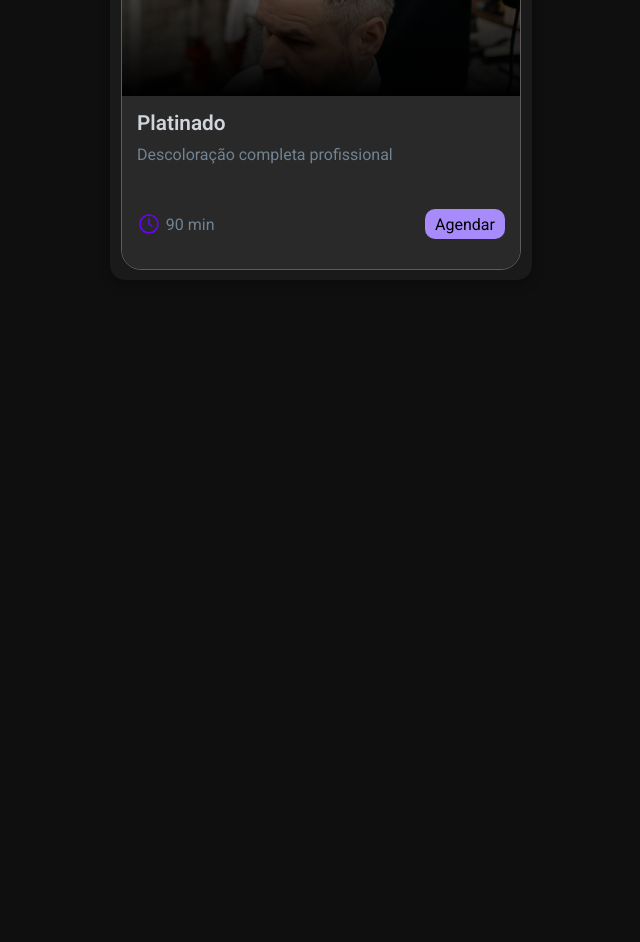
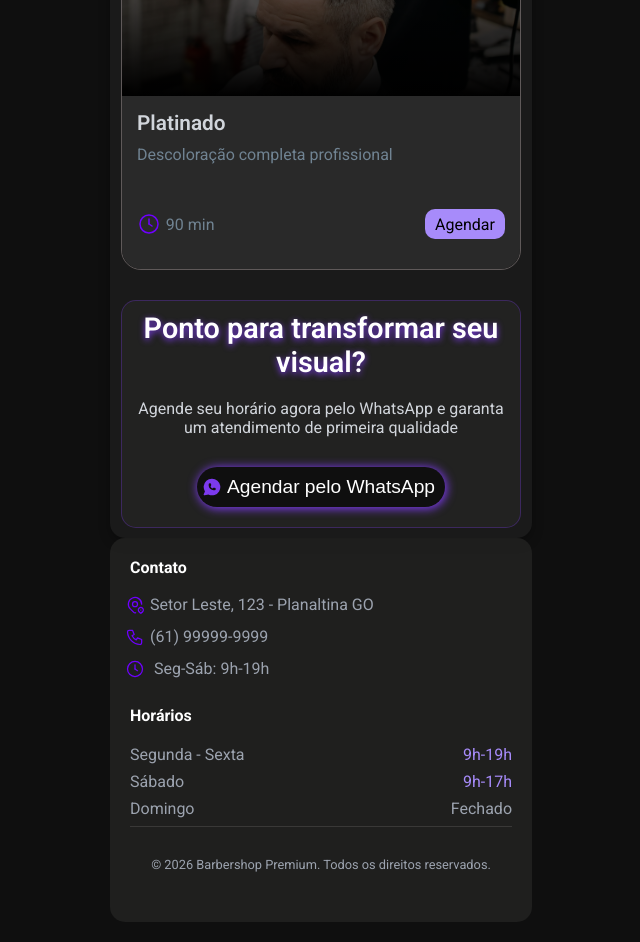
Before and after one commit to jailsonmorais-lang/agendamento-barbearia, a website: page index.html in a window 1280 px wide. Shown: the part 7737-8679 px from the top of the page, without its empty margins (319-959 px from the left). Before the commit the page ends 8037 px from the top, so only its background shows below. Drawn offline with Linux system fonts and the light colour scheme.

```diff
--- a/index.html
+++ b/index.html
@@ -208,10 +208,12 @@
                         <p>Tradição em cortes masculinos com a qualidade e sofisticação que você merece</p>
                         <div id="btns-navegacao">
                             <div id="btn-ver-servicos">
-                                <a href="#verServiços">Ver Serviços <img src="icones/tesoura.svg" alt="tesoura" loading="lazy"></a>
+                                <a href="#verServiços">Ver Serviços <img src="icones/tesoura.svg" alt="tesoura"
+                                        loading="lazy"></a>
                             </div>
                             <div id="btn-agendar-agora">
-                                <a href="#agendarAgora"><img src="icones/phone.svg" alt="telefone" loading="lazy"> Agendar Agora</a>
+                                <a href="#agendarAgora"><img src="icones/phone.svg" alt="telefone" loading="lazy">
+                                    Agendar Agora</a>
                             </div>
                         </div>
 
@@ -364,15 +366,57 @@
                                         </div>
                                     </div>
                                 </div>
+                                <article>
+
+                                    <div class="chamada-para-whatsapp">
+                                        <div class="heding-p-button-whatsapp">
+                                            <h3 class="titulo-secundario">Ponto para transformar seu visual?</h3>
+                                            <p>Agende seu horário agora pelo WhatsApp e garanta um atendimento de
+                                                primeira
+                                                qualidade</p>
+                                            <button class="btn-agendar-pelo-whatsApp"> <img src="icones/whatsapp.svg"
+                                                    alt="botao whatsapp" class="icone-btn-whatsapp" loading="lazy">
+                                                Agendar
+                                                pelo WhatsApp</button>
+                                        </div>
+                                    </div>
+                                </article>
                             </div>
                         </section>
                     </div>
                 </section>
             </div>
+
+            <footer class="dashboard">
+                <h4>Contato</h4>
+                <div class="endereco">
+                    <span> <img src="icones/mapa.svg" alt="ebdereço"  class="icones-footer-dashboard">Setor Leste, 123 - Planaltina GO</span>
+                    <span> <img src="icones/telefone.svg" alt="telefone para contato" class="icones-footer-dashboard">(61) 99999-9999</span>
+                    <span><img src="icones/clock-tempo.svg" alt="horarios" class="icones-footer-dashboard"> Seg-Sáb: 9h-19h</span>
+                </div>
+                <div class="horarios-funcionamento">
+                    <h4>Horários</h4>
+                    <div class="dias-horarios">
+                        <span class="dias">Segunda - Sexta</span>
+                        <span class="horarios">9h-19h</span>
+                    </div>
+                    <div class="dias-horarios">
+                        <span class="dias">Sábado</span>
+                        <span class="horarios">9h-17h</span>
+                    </div>
+                    <div class="dias-horarios">
+                        <span class="dias">Domingo</span>
+                        <span>Fechado</span>
+                    </div>
+                </div>
+                <div id="direitos-autorais">
+                    <p>&copy; 2026 Barbershop Premium. Todos os direitos reservados.</p>
+                </div>
+            </footer>
         </div>
+    </main>
 
 
-    </main>
     <script src="script.js" defer></script>
 </body>
 
--- /dev/null
+++ b/package.json
@@ -0,0 +1,5 @@
+{
+  "devDependencies": {
+    "cypress": "^15.11.0"
+  }
+}
--- a/script.js
+++ b/script.js
@@ -64,7 +64,7 @@ function validarLogin() {
         retorno.innerHTML = 'Senha deve conter pelo menos uma letra maiúscula'
         retorno.style.textShadow = erro
     } else {
-        mudarTela('tela-home')
+        mudarTela('tela-dashboard')
     }
 }
 
@@ -95,7 +95,6 @@ document.querySelector('#tela-login a[href="#cadastre-se"]').addEventListener('c
     limparCadastro()
 })
 
-/* ====== VALIDAÇÃO DE CADASTRO ====== */
 // Função para limpar campo de cadastro
 
 function limparCadastro() {
@@ -121,6 +120,7 @@ function limparCadastro() {
     codigoGerado = ''
 }
 
+/* ====== VALIDAÇÃO DE CADASTRO ====== */
 function validarCadastro() {
     if (nomeCadastro.value.length == 0) {
         erroCadastro.innerHTML = 'Campo "Nome" não pode ficar em branco.'
--- a/style.css
+++ b/style.css
@@ -620,6 +620,11 @@ button:active {
     transition: all 0.1s ease-out;
 }
 
+.btn-agendar-pelo-whatsApp:active img {
+        filter: brightness(0);
+        transition: all 0.3s ease-out;
+    }
+
 /* ====== FEEDBACK AO PASSAR O MOUSE (HOVER) ====== */
 
 @media (hover:hover) {
@@ -671,6 +676,11 @@ button:active {
 
     .div-imgcorte-descricao-preco:hover {
         box-shadow: 1px 1px 10px 1px var(--roxo-claro);
+        transition: all 0.3s ease-out;
+    }
+
+    .btn-agendar-pelo-whatsApp:hover img {
+        filter: brightness(0);
         transition: all 0.3s ease-out;
     }
 }
@@ -763,3 +773,108 @@ button:active {
         height: 300px;
     }
 }
+
+.chamada-para-whatsapp {
+
+    margin-top: 30px;
+    background: rgba(38, 38, 37, 0.696);
+    border: 1px solid rgba(124, 58, 237, 0.3);
+    border-radius: 15px;
+}
+
+
+.chamada-para-whatsapp h3 {
+    color: var(--texto-principal);
+    font-size: 1.8rem;
+    font-weight: 600;
+    width: 90%;
+}
+
+.chamada-para-whatsapp p {
+    padding: 10px;
+    height: auto;
+    font-size: 1rem;
+    font-weight: 400;
+    color: var(--texto-secundario);
+}
+
+.heding-p-button-whatsapp {
+    padding: 10px 0 20px 0;
+    display: flex;
+    justify-content: center;
+    align-items: center;
+    flex-direction: column;
+    text-align: center;
+    height: auto;
+}
+
+.btn-agendar-pelo-whatsApp {
+    display: flex;
+    justify-content: center;
+    align-items: center;
+    width: auto;
+    font-size: 1.2rem;
+    padding: 10px 10px;
+}
+
+.icone-btn-whatsapp {
+    position: relative;
+    right: 5px;
+    width: 20px;
+    height: 20px;
+}
+
+footer.dashboard {
+    padding: 20px 20px;
+    background: rgba(38, 38, 37, 0.696);
+    color: var(--texto-principal);
+    border-radius: 15px;
+}
+
+.endereco {
+    display: flex;
+    justify-content: center;
+    margin-bottom: 10px;
+    flex-direction: column;
+    margin: 13px 0 20px 0;
+    color: var(--texto-desativado);
+}
+
+.endereco span {
+    margin-bottom: 8px;
+}
+
+.horarios-funcionamento h4 {
+    margin-bottom: 20px;
+}
+
+.dias-horarios {
+    display: flex;
+    justify-content: space-between;
+    margin-bottom: 8px;
+    color: var(--texto-desativado);
+}
+
+.horarios {
+    color: var(--roxo-claro);
+}
+
+.icones-footer-dashboard {
+    position: relative;
+    right: 5px;
+    top: 5px;
+    width: 20px;
+    height: 20px;
+}
+
+#direitos-autorais p{
+    font-size: 0.80rem;
+    color: var(--texto-desativado);
+}
+
+
+#direitos-autorais {
+    text-align: center;
+    padding: 30px 0 30px 0;
+    border-top: 1px solid rgba(82, 79, 79, 0.517);
+}
```
Also changed, not shown: cypress.config.js (added, +11 -0 lines), cypress/e2e/cadastro.cy.js (added, +24 -0 lines), cypress/e2e/login.cy.js (added, +57 -0 lines), cypress/fixtures/example.json (added, +5 -0 lines), cypress/support/commands.js (added, +25 -0 lines), cypress/support/e2e.js (added, +17 -0 lines), icones/mapa.svg (added), icones/telefone.svg (added), 1 other file.
